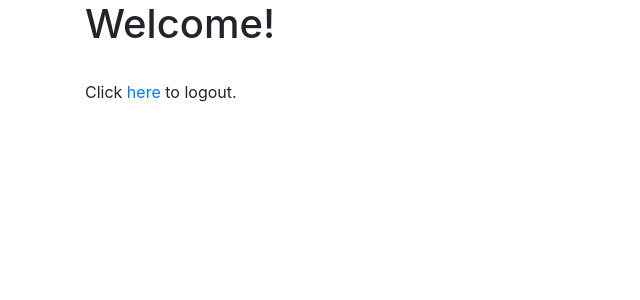
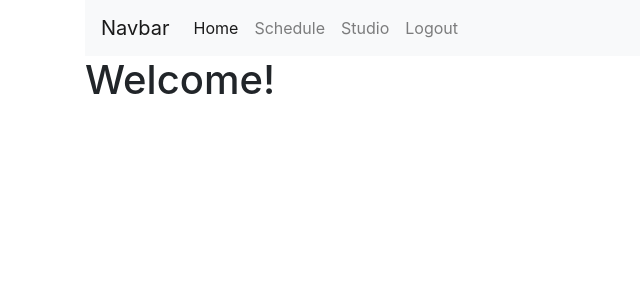
Before and after one commit to AndrewJager/box-office-studio, a Flask app: page / in a window 1280 px wide. Shown: the top 300 px of the page, without its empty margins (0-640 px from the left). Run offline with Flask 2, Linux system fonts and the light colour scheme; the visitor is signed in with stand-in values (Sample User, id 1); data that the repository does not hold is empty; some libraries are stand-ins or nearby versions.

Commit message:
add navbar

```diff
--- a/templates/base.html
+++ b/templates/base.html
@@ -6,8 +6,22 @@
         <link href="static/bootstrap.min.css" rel="stylesheet" medi="screen">
     </head>
     <body>
+        <div class="container">
+            <nav class="navbar navbar-expand-lg navbar-light bg-light">
+                    <a class="navbar-brand" href="#">Navbar</a>
+                    <button class="navbar-toggler" type="button" data-toggle="collapse" data-target="#navbarNavAltMarkup" aria-controls="navbarNavAltMarkup" aria-expanded="false" aria-label="Toggle navigation">
+                        <span class="navbar-toggler-icon"></span>
+                    </button>
+                    <div class="collapse navbar-collapse" id="navbarNavAltMarkup">
+                        <div class="navbar-nav">
+                        <a class="nav-item nav-link active" href="/">Home <span class="sr-only">(current)</span></a>
+                        <a class="nav-item nav-link" href="#">Schedule</a>
+                        <a class="nav-item nav-link" href="#">Studio</a>
+                        <a class="nav-item nav-link" href="/logout">Logout</a>
+                        </div>
+                    </div>
+                </nav>
 
-        <div class="container">
             {% block content %}{% endblock %}
 
             {% if error %}
--- a/templates/index.html
+++ b/templates/index.html
@@ -3,7 +3,6 @@
 
 <h1>Welcome!</h1>
 <br>
-<p>Click <a href="/logout">here</a> to logout.</p>
 
 {% for post in news %}
     <h5>{{ post.title }}: {{ post.description }}</h5>
```
